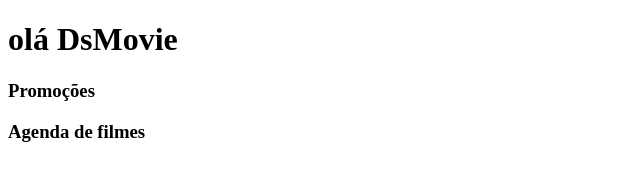
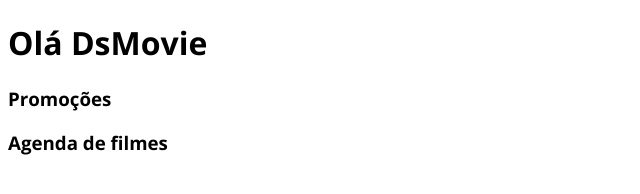
Before and after one commit to AlexandreDev-creator/dsmovie, a plain HTML site: page index.html in a window 1280 px wide. Shown: the whole page, without its empty margins (0-640 px from the left). Drawn offline with nearby package versions, Linux system fonts and the light colour scheme.

```diff
--- a/css/styles.css
+++ b/css/styles.css
@@ -1,3 +1,5 @@
-h1 {
-    color: red;
+@import url('https://fonts.googleapis.com/css2?family=Open+Sans:wght@300;400;700&display=swap');
+
+* {
+    font-family: 'Open Sans';
 }
--- a/index.html
+++ b/index.html
@@ -5,9 +5,12 @@
     <meta http-equiv="X-UA-Compatible" content="IE=edge">
     <meta name="viewport" content="width=device-width, initial-scale=1.0">
     <title>DsMovie</title>
+
+    <link rel="stylesheet" href="css/styles.css">
+
 </head>
 <body>
-    <h1>olá DsMovie</h1>
+    <h1>Olá DsMovie</h1>
     <h3>Promoções</h3>
     <h3>Agenda de filmes</h3>
 
```
